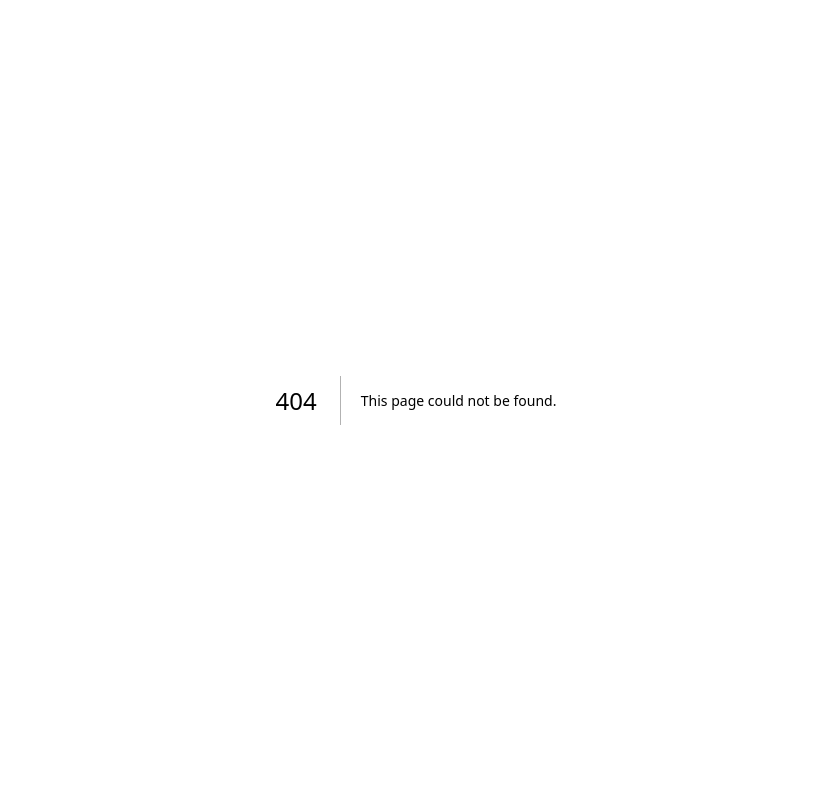
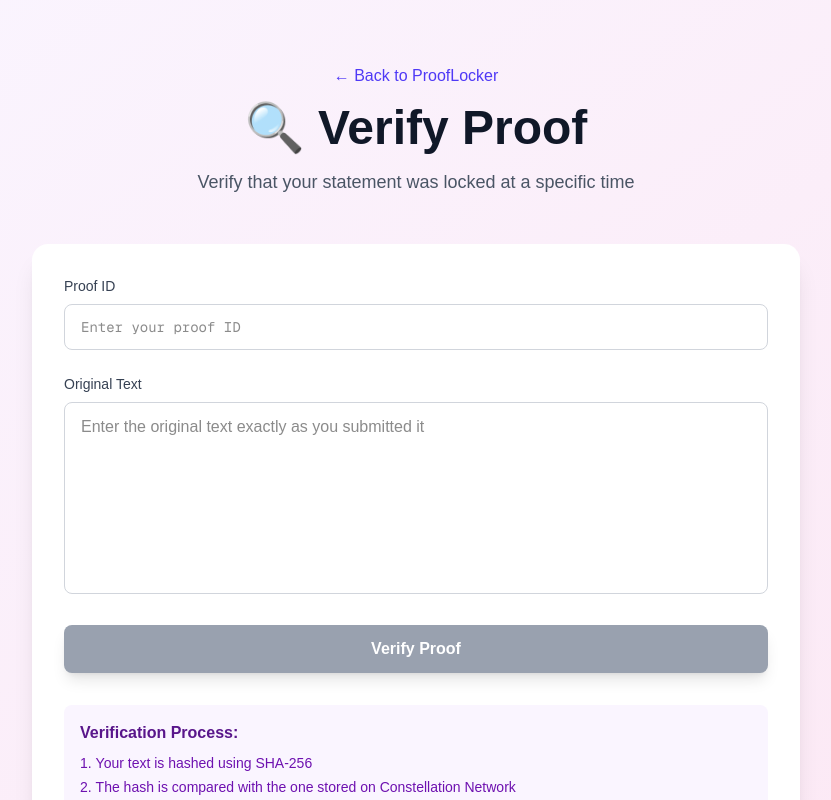
Before and after one commit to Boomchakalala/prooflocker, a Next.js app: page /verify in a window 1280 px wide. Before the commit this address had no page. Shown: the top 800 px of the page, without its empty margins (224-1055 px from the left). Built offline with nearby package versions, Linux system fonts and the light colour scheme.

Commit message:
Sandbox autosave

```diff
--- /dev/null
+++ b/src/app/verify/page.tsx
@@ -0,0 +1,244 @@
+"use client";
+
+import { useState } from "react";
+import Link from "next/link";
+
+export default function VerifyPage() {
+  const [proofId, setProofId] = useState("");
+  const [text, setText] = useState("");
+  const [loading, setLoading] = useState(false);
+  const [result, setResult] = useState<{
+    verified: boolean;
+    message: string;
+    proofDetails?: {
+      hash: string;
+      timestamp: string;
+      dagTransaction: string;
+    };
+  } | null>(null);
+
+  const handleVerify = async () => {
+    if (!proofId.trim() || !text.trim()) return;
+
+    setLoading(true);
+    try {
+      const response = await fetch("/api/verify-proof", {
+        method: "POST",
+        headers: { "Content-Type": "application/json" },
+        body: JSON.stringify({ proofId, text }),
+      });
+
+      const data = await response.json();
+      setResult(data);
+    } catch (error) {
+      console.error("Error verifying proof:", error);
+      alert("Failed to verify proof. Please try again.");
+    } finally {
+      setLoading(false);
+    }
+  };
+
+  return (
+    <div className="min-h-screen bg-gradient-to-br from-purple-50 to-pink-100 dark:from-gray-900 dark:to-gray-800">
+      <div className="container mx-auto px-4 py-16">
+        <div className="max-w-3xl mx-auto">
+          {/* Header */}
+          <div className="text-center mb-12">
+            <Link
+              href="/"
+              className="inline-block mb-4 text-indigo-600 dark:text-indigo-400 hover:underline"
+            >
+              ← Back to ProofLocker
+            </Link>
+            <h1 className="text-5xl font-bold text-gray-900 dark:text-white mb-4">
+              🔍 Verify Proof
+            </h1>
+            <p className="text-lg text-gray-600 dark:text-gray-300">
+              Verify that your statement was locked at a specific time
+            </p>
+          </div>
+
+          {/* Main Card */}
+          <div className="bg-white dark:bg-gray-800 rounded-2xl shadow-xl p-8">
+            {!result ? (
+              <>
+                <div className="space-y-6">
+                  <div>
+                    <label
+                      htmlFor="proof-id"
+                      className="block text-sm font-medium text-gray-700 dark:text-gray-300 mb-2"
+                    >
+                      Proof ID
+                    </label>
+                    <input
+                      id="proof-id"
+                      type="text"
+                      value={proofId}
+                      onChange={(e) => setProofId(e.target.value)}
+                      placeholder="Enter your proof ID"
+                      className="w-full px-4 py-3 border border-gray-300 dark:border-gray-600 rounded-lg focus:ring-2 focus:ring-purple-500 focus:border-transparent dark:bg-gray-700 dark:text-white font-mono text-sm"
+                      disabled={loading}
+                    />
+                  </div>
+
+                  <div>
+                    <label
+                      htmlFor="text-verify"
+                      className="block text-sm font-medium text-gray-700 dark:text-gray-300 mb-2"
+                    >
+                      Original Text
+                    </label>
+                    <textarea
+                      id="text-verify"
+                      value={text}
+                      onChange={(e) => setText(e.target.value)}
+                      placeholder="Enter the original text exactly as you submitted it"
+                      className="w-full h-48 px-4 py-3 border border-gray-300 dark:border-gray-600 rounded-lg focus:ring-2 focus:ring-purple-500 focus:border-transparent dark:bg-gray-700 dark:text-white resize-none"
+                      disabled={loading}
+                    />
+                  </div>
+                </div>
+
+                <div className="mt-6">
+                  <button
+                    onClick={handleVerify}
+                    disabled={!proofId.trim() || !text.trim() || loading}
+                    className="w-full px-8 py-3 bg-purple-600 text-white font-semibold rounded-lg hover:bg-purple-700 disabled:bg-gray-400 disabled:cursor-not-allowed transition-colors shadow-lg hover:shadow-xl"
+                  >
+                    {loading ? "Verifying..." : "Verify Proof"}
+                  </button>
+                </div>
+
+                <div className="mt-8 p-4 bg-purple-50 dark:bg-purple-900/20 rounded-lg">
+                  <h3 className="font-semibold text-purple-900 dark:text-purple-300 mb-2">
+                    Verification Process:
+                  </h3>
+                  <ol className="text-sm text-purple-800 dark:text-purple-400 space-y-1 list-decimal list-inside">
+                    <li>Your text is hashed using SHA-256</li>
+                    <li>The hash is compared with the one stored on Constellation Network</li>
+                    <li>If they match, your proof is verified</li>
+                    <li>The original timestamp is retrieved from the blockchain</li>
+                  </ol>
+                </div>
+              </>
+            ) : (
+              <>
+                <div className="text-center mb-6">
+                  <div
+                    className={`inline-flex items-center justify-center w-16 h-16 ${
+                      result.verified
+                        ? "bg-green-100 dark:bg-green-900/30"
+                        : "bg-red-100 dark:bg-red-900/30"
+                    } rounded-full mb-4`}
+                  >
+                    {result.verified ? (
+                      <svg
+                        className="w-8 h-8 text-green-600 dark:text-green-400"
+                        fill="none"
+                        stroke="currentColor"
+                        viewBox="0 0 24 24"
+                      >
+                        <path
+                          strokeLinecap="round"
+                          strokeLinejoin="round"
+                          strokeWidth={2}
+                          d="M5 13l4 4L19 7"
+                        />
+                      </svg>
+                    ) : (
+                      <svg
+                        className="w-8 h-8 text-red-600 dark:text-red-400"
+                        fill="none"
+                        stroke="currentColor"
+                        viewBox="0 0 24 24"
+                      >
+                        <path
+                          strokeLinecap="round"
+                          strokeLinejoin="round"
+                          strokeWidth={2}
+                          d="M6 18L18 6M6 6l12 12"
+                        />
+                      </svg>
+                    )}
+                  </div>
+                  <h2
+                    className={`text-2xl font-bold mb-2 ${
+                      result.verified
+                        ? "text-green-900 dark:text-green-300"
+                        : "text-red-900 dark:text-red-300"
+                    }`}
+                  >
+                    {result.verified ? "Proof Verified!" : "Verification Failed"}
+                  </h2>
+                  <p className="text-gray-600 dark:text-gray-400">
+                    {result.message}
+                  </p>
+                </div>
+
+                {result.verified && result.proofDetails && (
+                  <div className="space-y-4 mb-6">
+                    <div className="bg-gray-50 dark:bg-gray-700 rounded-lg p-4">
+                      <label className="block text-xs font-semibold text-gray-500 dark:text-gray-400 mb-1">
+                        SHA-256 HASH
+                      </label>
+                      <p className="font-mono text-sm text-gray-900 dark:text-white break-all">
+                        {result.proofDetails.hash}
+                      </p>
+                    </div>
+
+                    <div className="bg-gray-50 dark:bg-gray-700 rounded-lg p-4">
+                      <label className="block text-xs font-semibold text-gray-500 dark:text-gray-400 mb-1">
+                        DAG TRANSACTION
+                      </label>
+                      <p className="font-mono text-sm text-gray-900 dark:text-white break-all">
+                        {result.proofDetails.dagTransaction}
+                      </p>
+                    </div>
+
+                    <div className="bg-gray-50 dark:bg-gray-700 rounded-lg p-4">
+                      <label className="block text-xs font-semibold text-gray-500 dark:text-gray-400 mb-1">
+                        LOCKED ON
+                      </label>
+                      <p className="text-sm text-gray-900 dark:text-white">
+                        {new Date(result.proofDetails.timestamp).toLocaleString()}
+                      </p>
+                    </div>
+                  </div>
+                )}
+
+                <div className="flex gap-4">
+                  <button
+                    onClick={() => {
+                      setResult(null);
+                      setProofId("");
+                      setText("");
+                    }}
+                    className="flex-1 px-6 py-3 bg-gray-200 dark:bg-gray-700 text-gray-900 dark:text-white font-semibold rounded-lg hover:bg-gray-300 dark:hover:bg-gray-600 transition-colors"
+                  >
+                    Verify Another
+                  </button>
+                  <Link
+                    href="/"
+                    className="flex-1 px-6 py-3 bg-indigo-600 text-white font-semibold rounded-lg hover:bg-indigo-700 transition-colors text-center"
+                  >
+                    Create New Proof
+                  </Link>
+                </div>
+              </>
+            )}
+          </div>
+
+          {/* Info Footer */}
+          <div className="mt-8 text-center text-sm text-gray-600 dark:text-gray-400">
+            <p>
+              Powered by{" "}
+              <span className="font-semibold text-purple-600 dark:text-purple-400">
+                Constellation Network ($DAG)
+              </span>
+            </p>
+          </div>
+        </div>
+      </div>
+    </div>
+  );
+}
```
